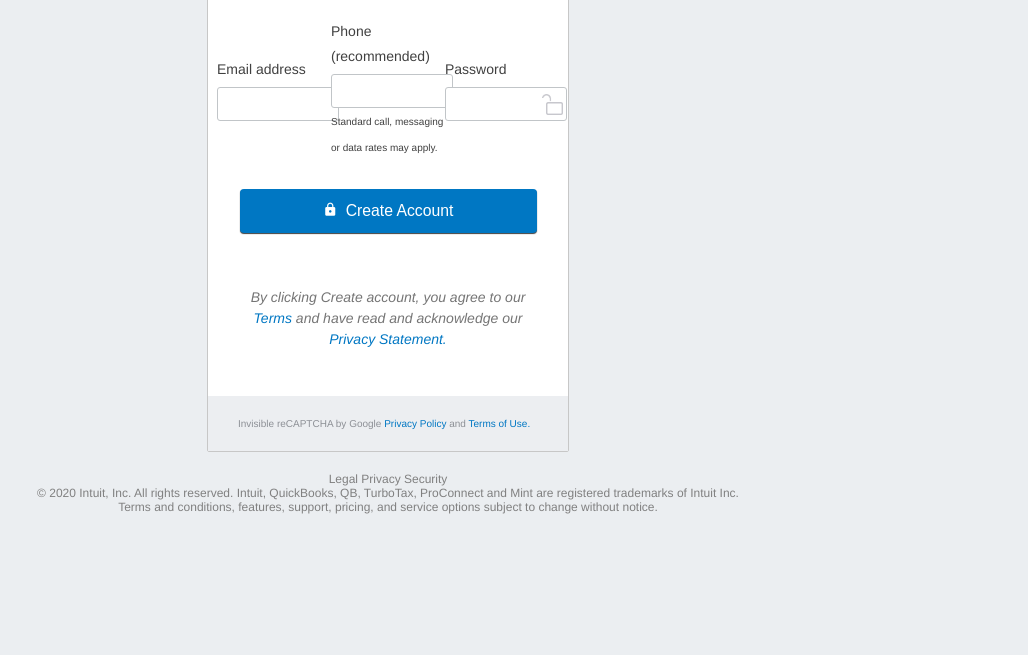
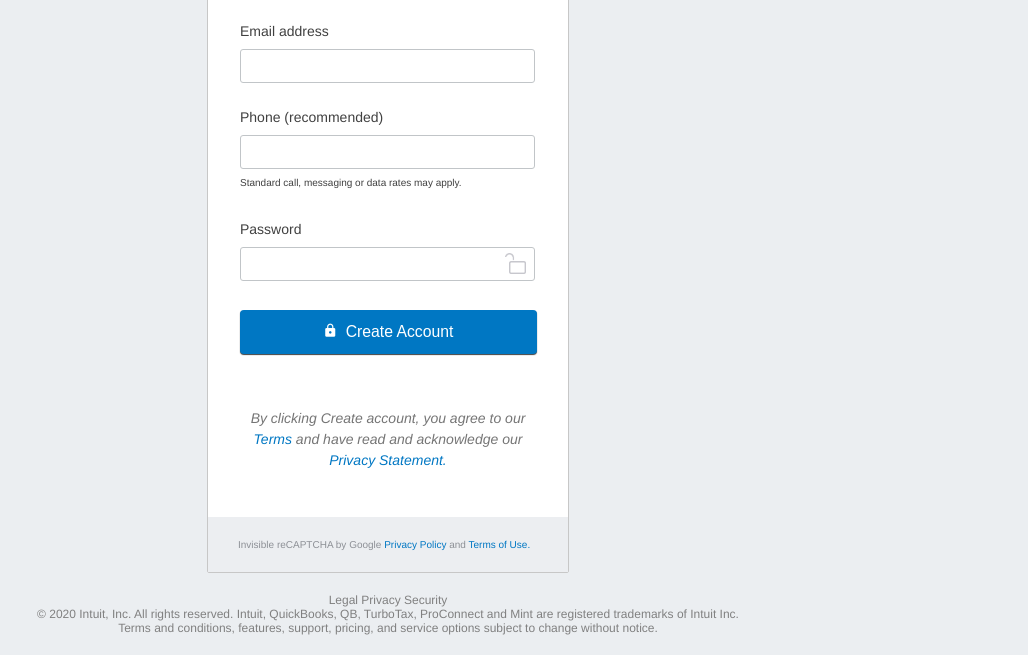
Before and after one commit to Yors-git/mint-signup, a plain HTML site: page index.html in a window 1280 px wide. Shown: the part 277-932 px from the top of the page, without its empty margins (252-1280 px from the left). Before the commit the page ends 811 px from the top, so only its background shows below. Drawn offline with Linux system fonts and the light colour scheme.

Commit message:
fix for safati and firefox

```diff
--- a/styles/style.css
+++ b/styles/style.css
@@ -21,7 +21,6 @@ body {
 ul li {
   list-style-type: none;
   display: inline;
-  width: auto;
 }
 
 .images {
@@ -147,6 +146,7 @@ label {
   line-height: 1.5625rem;
   padding-bottom: 0.375rem;
   margin-bottom: 1rem;
+  width: 100%;
 }
 
 .main-form .link {
@@ -169,6 +169,7 @@ label {
 }
 
 .main-form-fields {
+  flex-direction: column;
   align-items: center;
   border: none;
   padding: 1px;
```
